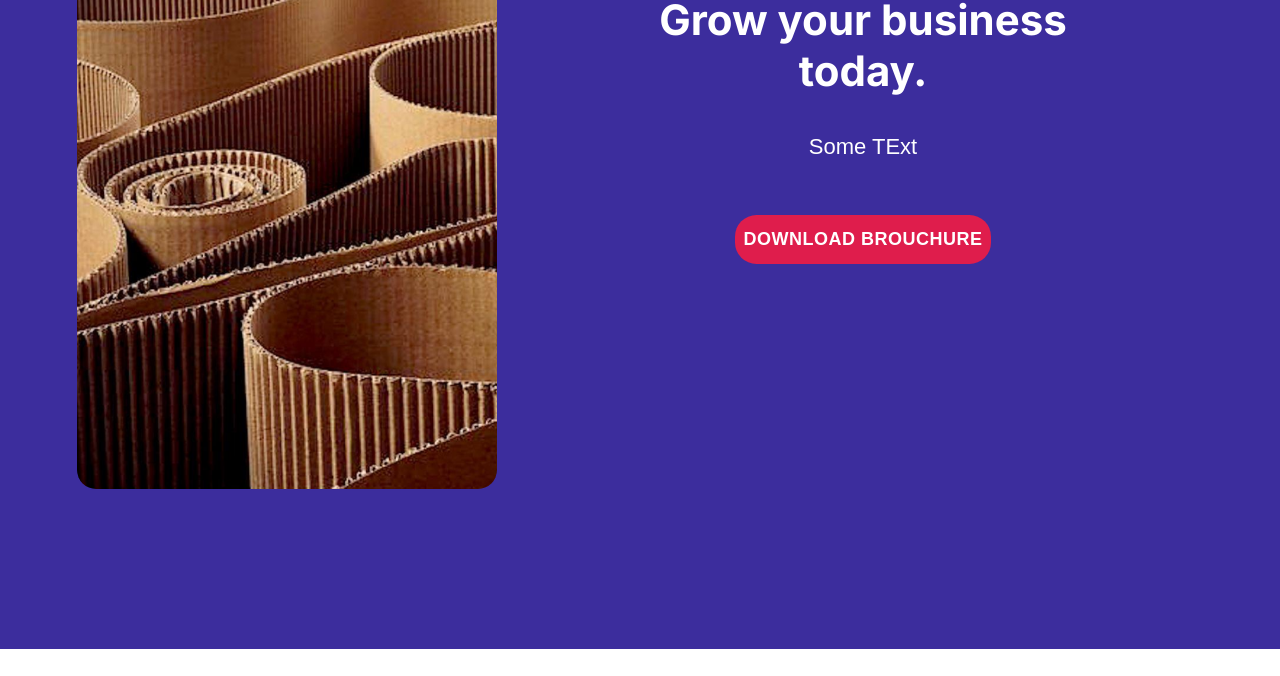
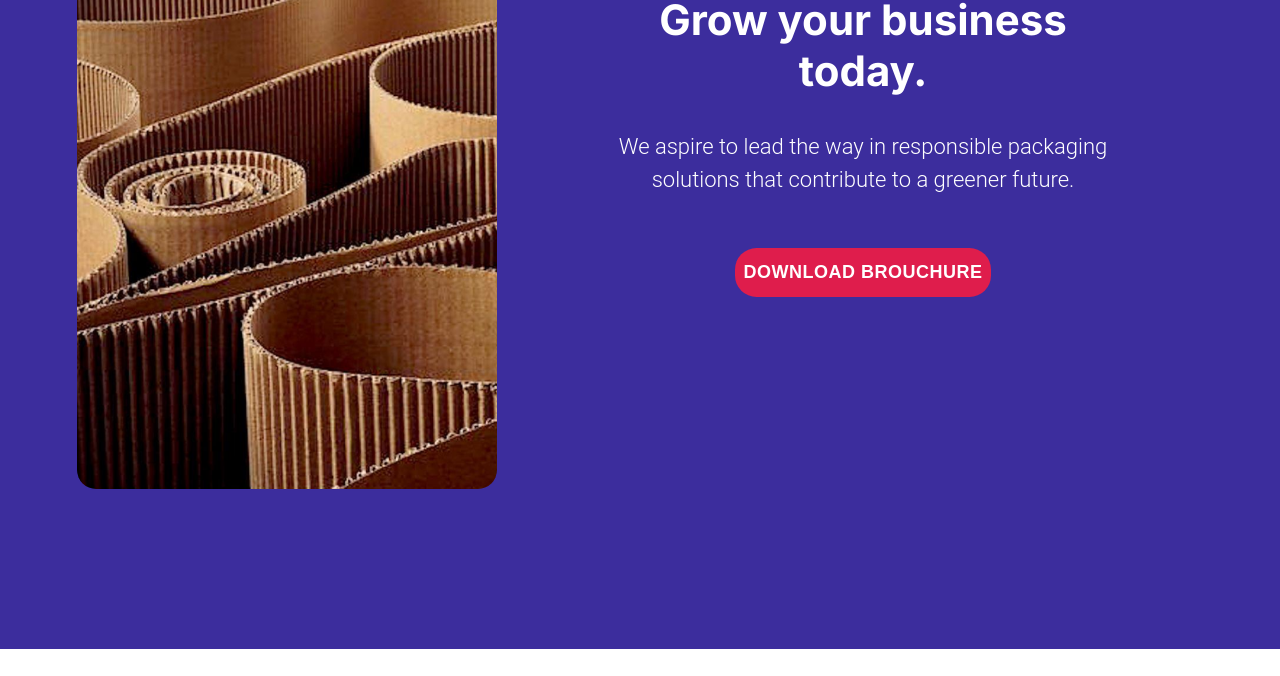
Before and after one commit to aar-ish/SE, a website: page index.html in a window 1280 px wide. Shown: the part 3260-3936 px from the top of the page. Drawn offline with nearby package versions, Linux system fonts and the light colour scheme.

Commit message:
Grow section

```diff
--- a/index.css
+++ b/index.css
@@ -147,7 +147,7 @@ section {
 }
 .hero-section {
   margin-top: 4em;
-  padding: 16em 0;
+  padding: 12em 0 8em 0;
   background-image: url(./corrugatedbg.png);
   background-size: 100% 100%;
   background-color: transparent;
@@ -370,6 +370,8 @@ section {
   color: white;
   font-weight: 300;
   margin-bottom: 3em;
+  font-size: 14px;
+  font-family: "Roboto",sans-serif;
 }
 .trial-btn {
   background-color: #df1d4c;
--- a/index.html
+++ b/index.html
@@ -225,7 +225,9 @@
           <img class="trial-img" src="./ourvaluesbg.png" alt="" />
           <div class="free-trial">
             <h1>Grow your business today.</h1>
-            <p>Some TExt</p>
+            <p>We aspire to
+              lead the way in responsible packaging solutions that contribute to a greener
+              future.</p>
             <a
               class="trial-btn"
               href="https://drive.google.com/file/d/192GWgF26TO2Gb7a7BTHdmBJ5CpK5uzGX/view?usp=sharing"
```
